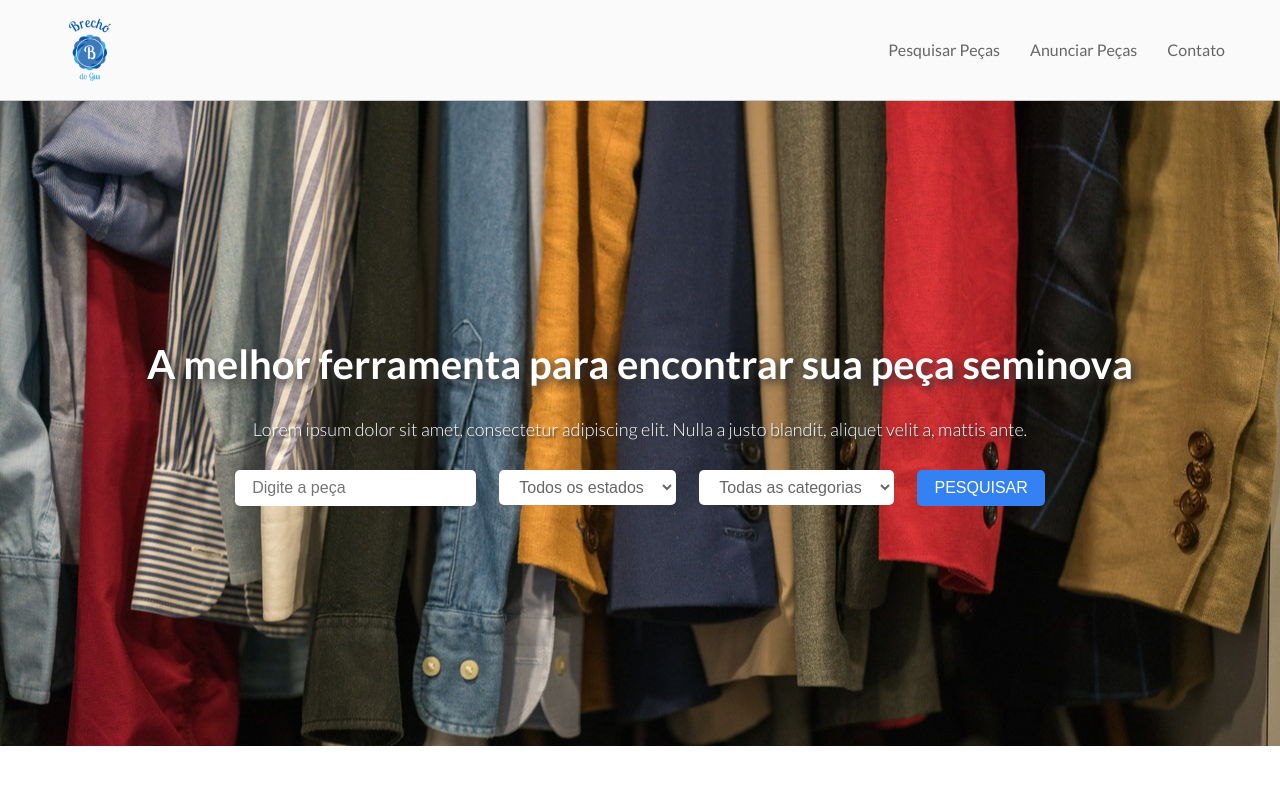
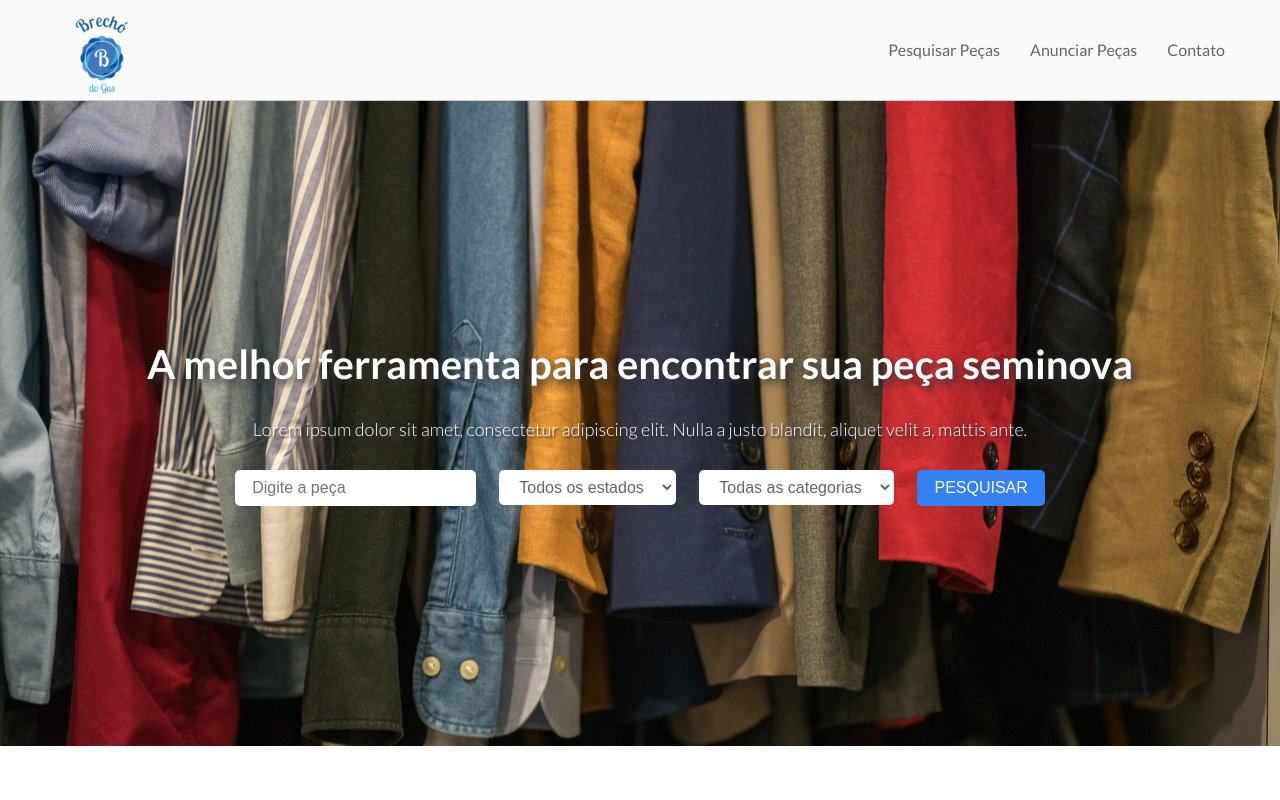
Before and after one commit to guoliv3ira/Projeto_brecho, a plain HTML site: page index.html in a window 1280 px wide. Shown: the top 800 px of the page. Drawn offline with Linux system fonts and the light colour scheme.

Commit message:
Update style.css

```diff
--- a/css/style.css
+++ b/css/style.css
@@ -50,9 +50,9 @@ display: block;
 	margin-left: auto;
 }
 #logo {
-	width: 100px;
-	height: 80px;
-	margin-top: 10px;
+	width: 124px;
+	height: 100px;
+	margin-top: 5px;
 }
 
 .nav-container ul {
```
